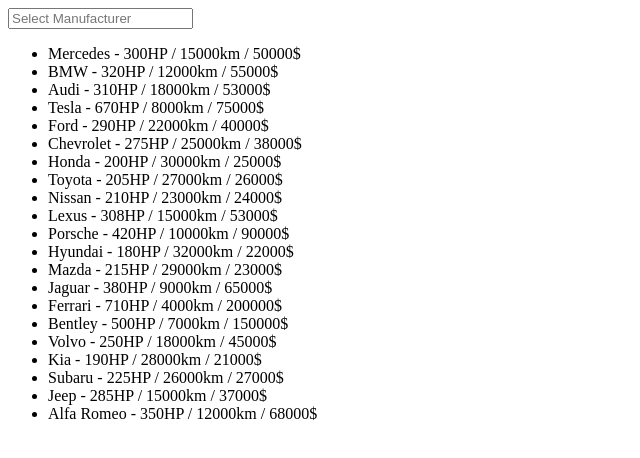
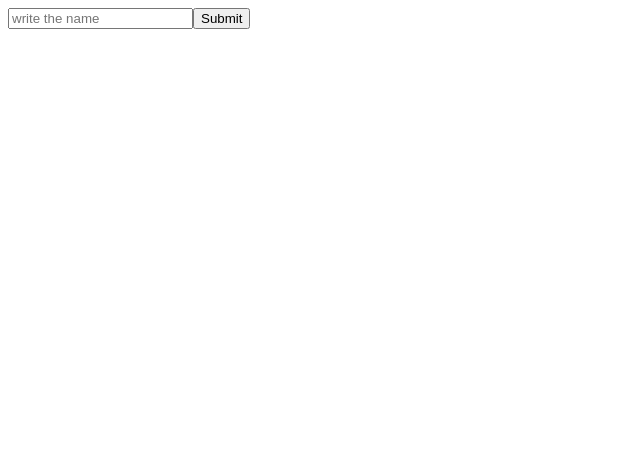
Before and after one commit to VadimVasilcovan/REACT.EX, a React (Vite) app in the folder React-EX/: page / in a window 1280 px wide. Shown: the top 458 px of the page, without its empty margins (0-640 px from the left). Built offline with nearby package versions, Linux system fonts and the light colour scheme.

Commit message:
Props ex.

```diff
--- a/React-EX/src/App.jsx
+++ b/React-EX/src/App.jsx
@@ -1,13 +1,16 @@
-import React from "react";
-
-import FilterComponent from "./Filter_miniproject/filterProject";
+import React, { useState } from "react";
+import ShowResult from "./props/Props_2Component"; // Adjust the import path as needed
+import University from "./props/Props_3Component"; // Make sure you have the University component
 
 const App = () => {
+    const [submitPerson, setSubmitPerson] = useState([]);
 
-  return(
-    <FilterComponent/>
+    return (
+        <>
+            <University setSubmitPerson={setSubmitPerson} />
+            <ShowResult submitPerson={submitPerson} />
+        </>
+    );
+};
 
-  )
-}
-
-export default App
+export default App;
--- a/React-EX/src/Filter_miniproject/All-Filters/filter-manufacturer.jsx
+++ b/React-EX/src/Filter_miniproject/All-Filters/filter-manufacturer.jsx
@@ -9,9 +9,6 @@
     const SelectManufacturer = (event) =>{
         setManufacturer(event.target.value)
     }
-
-
-
     return(<div>
         <input
         value={manufacturer}
--- /dev/null
+++ b/React-EX/src/props/Props_2Component.jsx
@@ -0,0 +1,13 @@
+const ShowResult = ({ submitPerson }) => {
+    return (
+        <>
+            <div>
+                {submitPerson.map((name, index) => (
+                    <div key={index}>{name}</div>
+                ))}
+            </div>
+        </>
+    );
+};
+
+export default ShowResult;
--- /dev/null
+++ b/React-EX/src/props/Props_3Component.jsx
@@ -0,0 +1,31 @@
+import { useState } from "react";
+
+const University = ({ setSubmitPerson }) => {
+    const [person, setPerson] = useState("");
+
+    const WritePersonName = (event) => {
+        setPerson(event.target.value);
+    };
+
+    const SubmitNewNameFun = () => {
+        setSubmitPerson(prevSubmitPerson => [...prevSubmitPerson, person]);
+        setPerson(""); // Clear input after submission
+    };
+
+    return (
+        <>
+            <input
+                value={person}
+                type="text"
+                placeholder="write the name"
+                onChange={WritePersonName}
+            />
+            <button onClick={SubmitNewNameFun}>Submit</button>
+            <div>
+                {/* This div can be used to display any feedback or state */}
+            </div>
+        </>
+    );
+};
+
+export default University;
```
Also changed, not shown: React-EX/src/props/Props_1Component.jsx (added, +19 -0 lines).
